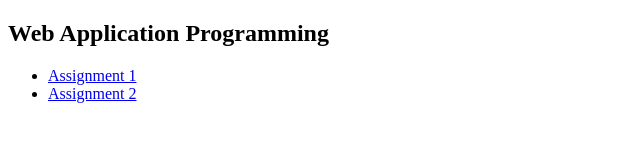
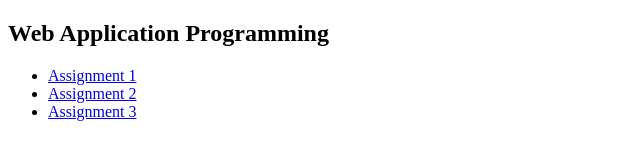
Before and after one commit to Smita0519/WAP, a plain HTML site: page index.html in a window 1280 px wide. Shown: the whole page, without its empty margins (0-640 px from the left). Drawn offline with Linux system fonts and the light colour scheme.

Commit message:
Updated index page for Assignment 3

```diff
--- a/index.html
+++ b/index.html
@@ -8,6 +8,7 @@
   <ul>
     <li><a href="Assignment_1/">Assignment 1</a></li>
     <li><a href="Assignment_2/">Assignment 2</a></li>
+    <li><a href="Assignment_3/">Assignment 3</a></li>
   </ul>
 </body>
 </html>
```
